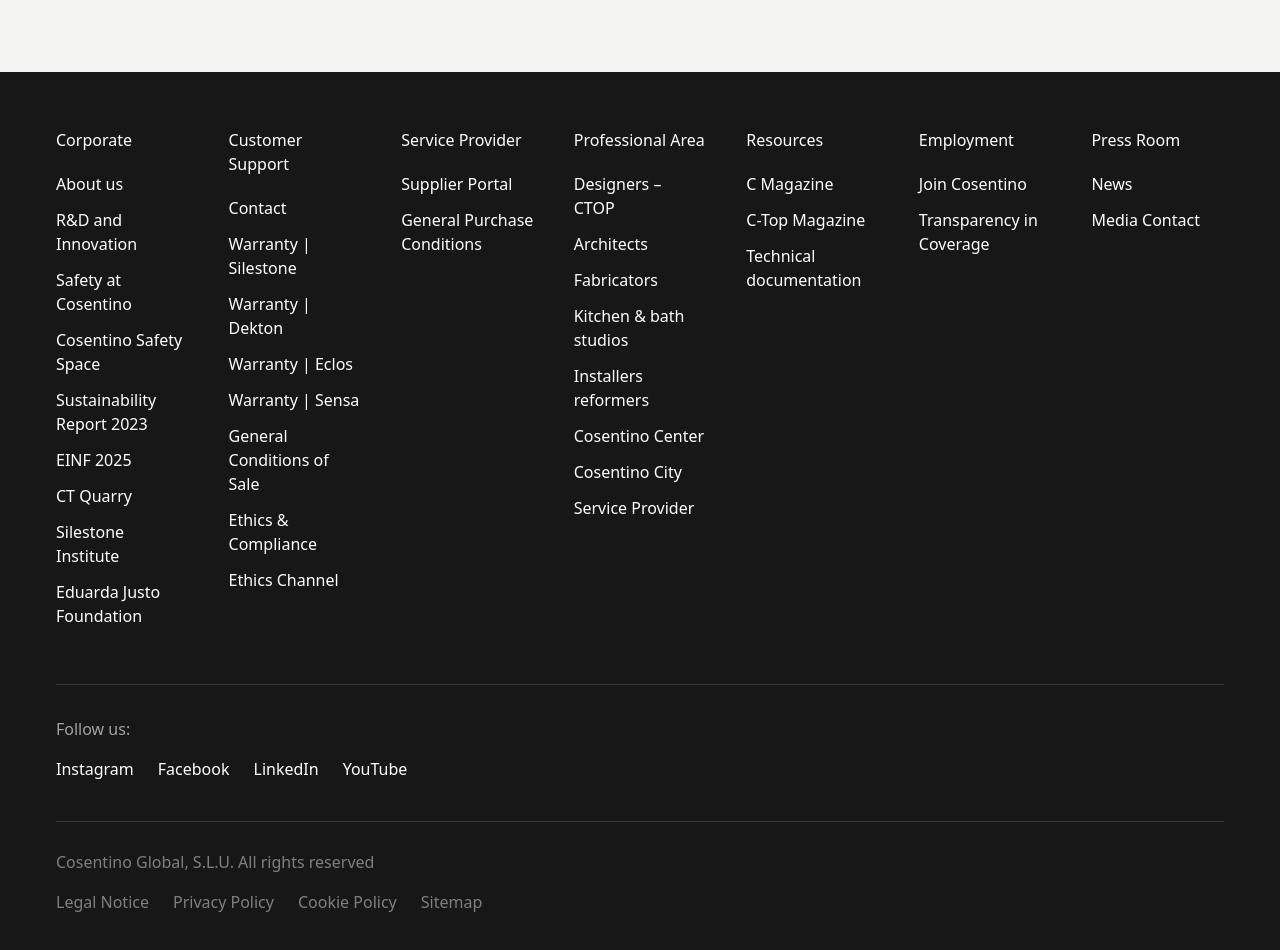
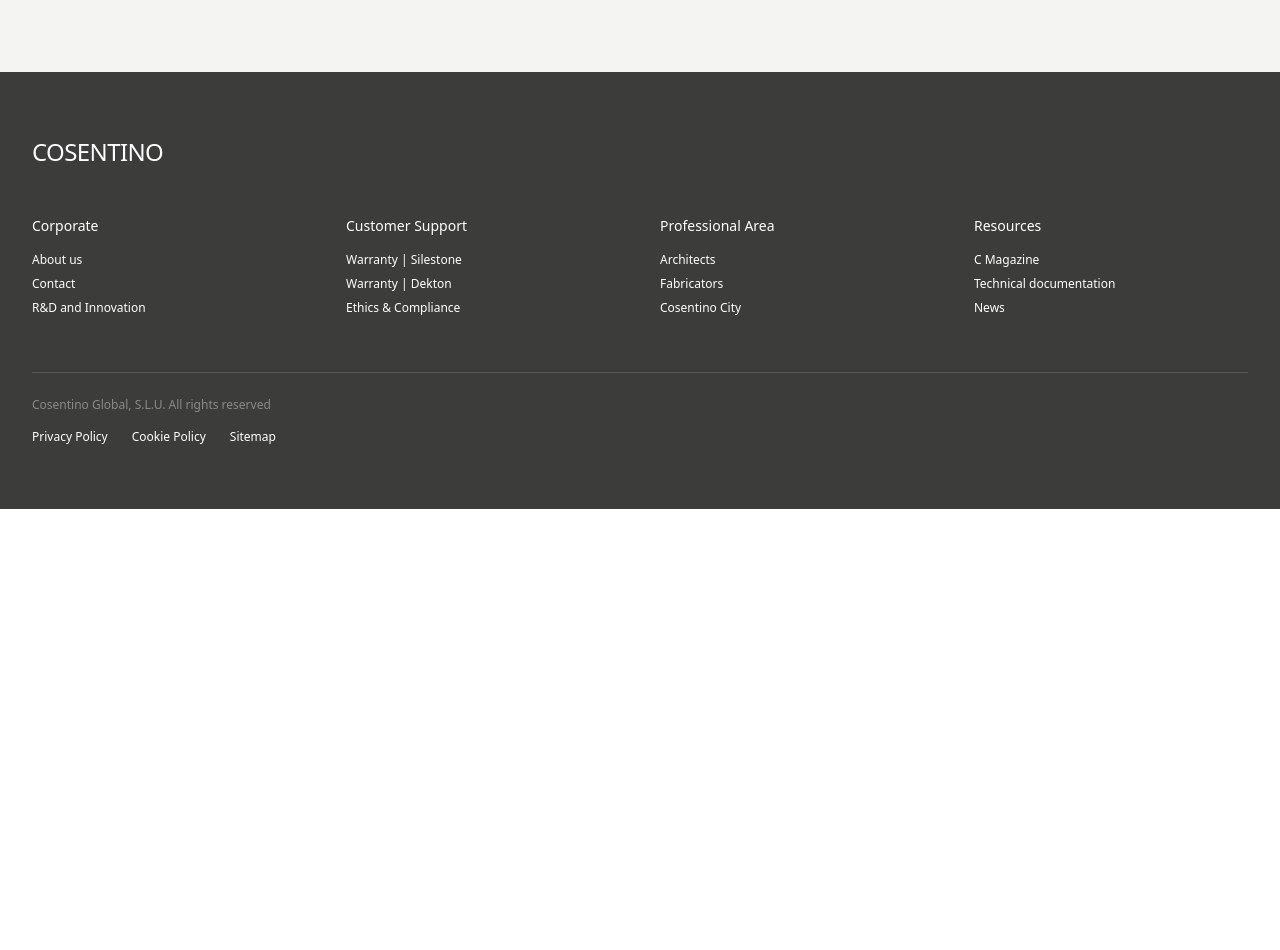
Before and after one commit to Minha4/cosentino-clone, a Next.js app: page / in a window 1280 px wide. Shown: the part 8620-9570 px from the top of the page. After the commit the page ends 9129 px from the top, so only its background shows below. Built offline with nearby package versions, Linux system fonts and the light colour scheme.

Commit message:
fix footer and pages

```diff
--- a/app/components/Footer.tsx
+++ b/app/components/Footer.tsx
@@ -1,235 +1,157 @@
-type FooterItem = {
-  label: string;
-  href: string;
-  internal: boolean;
-};
-
-type FooterColumn = {
-  title: string;
-  items: FooterItem[];
-};
-
-const footerColumns: FooterColumn[] = [
-  {
-    title: "Corporate",
-    items: [
-      { label: "About us", href: "/about-us/", internal: true },
-      { label: "R&D and Innovation", href: "https://www.cosentino.com/usa/innovation/", internal: false },
-      { label: "Safety at Cosentino", href: "https://www.cosentino.com/usa/safety-at-cosentino/", internal: false },
-      { label: "Cosentino Safety Space", href: "https://osh.cosentino.com/", internal: false },
-      {
-        label: "Sustainability Report 2023",
-        href: "https://static.cosentino.com/ESG/2023/Sustainability-2023.pdf",
-        internal: false,
-      },
-      {
-        label: "EINF 2025",
-        href: "https://assetstools.cosentino.com/api/v1/bynder/doc/0D67A72D-5C67-48F7-9B9A86AFAFD7A0DF/EINF-2025-EN.pdf",
-        internal: false,
-      },
-      { label: "CT Quarry", href: "https://www.cosentino.com/landings/ctquarry/", internal: false },
-      { label: "Silestone Institute", href: "https://silestoneinstitute.com/en/", internal: false },
-      { label: "Eduarda Justo Foundation", href: "https://fundacioneduardajusto.es/", internal: false },
-    ],
-  },
-
-  {
-    title: "Customer Support",
-    items: [
-      { label: "Contact", href: "/contact/", internal: true },
-      { label: "Warranty | Silestone", href: "https://www.cosentino.com/usa/silestone/warranty/", internal: false },
-      {
-        label: "Warranty | Dekton",
-        href: "https://www.cosentino.com/usa/dekton/dekton-25-year-warranty-cosentino/",
-        internal: false,
-      },
-      { label: "Warranty | Eclos", href: "https://www.cosentino.com/usa/eclos/warranty-eclos/", internal: false },
-      { label: "Warranty | Sensa", href: "https://www.cosentino.com/usa/sensa/warranty/", internal: false },
-      { label: "General Conditions of Sale", href: "https://www.cosentino.com/cgv/", internal: false },
-      { label: "Ethics & Compliance", href: "https://www.cosentino.com/usa/ethics-compliance/", internal: false },
-      { label: "Ethics Channel", href: "https://www.cosentino.com/usa/ethical-channel/", internal: false },
-    ],
-  },
-
-  {
-    title: "Service Provider",
-    items: [
-      { label: "Supplier Portal", href: "https://apps.cosentino.com/supplier/tabs/home", internal: false },
-      {
-        label: "General Purchase Conditions",
-        href: "https://assetstools.cosentino.com/api/v1/bynder/doc/111A9314-D0CF-4AC6-A2EE07D45C4FD4D0/gpc.pdf",
-        internal: false,
-      },
-    ],
-  },
-
-  {
-    title: "Professional Area",
-    items: [
-      { label: "Designers – CTOP", href: "https://www.cosentino.com/usa/professional/designers/", internal: false },
-      { label: "Architects", href: "https://www.cosentino.com/usa/professional/architects/", internal: false },
-      { label: "Fabricators", href: "https://www.cosentino.com/usa/professional/fabricators/", internal: false },
-      { label: "Kitchen & bath studios", href: "https://www.cosentino.com/usa/professional/kitchen-studios/", internal: false },
-      { label: "Installers reformers", href: "https://www.cosentino.com/usa/professional/installers-reformers/", internal: false },
-      { label: "Cosentino Center", href: "https://www.cosentino.com/usa/cosentino-center/", internal: false },
-      { label: "Cosentino City", href: "https://www.cosentino.com/usa/professional/cosentino-city/", internal: false },
-      { label: "Service Provider", href: "https://app.cosentino.com/supplier/tabs/home", internal: false },
-    ],
-  },
-
-  {
-    title: "Resources",
-    items: [
-      { label: "C Magazine", href: "https://www.cosentino.com/usa/c-magazine/", internal: false },
-      { label: "C-Top Magazine", href: "https://www.cosentino.com/usa/c-top-magazine/", internal: false },
-      {
-        label: "Technical documentation",
-        href: "https://www.cosentino.com/usa/professional/technical-documentation/",
-        internal: false,
-      },
-    ],
-  },
-
-  {
-    title: "Employment",
-    items: [
-      { label: "Join Cosentino", href: "https://jobs.cosentino.com/?locale=en_US", internal: false },
-      {
-        label: "Transparency in Coverage",
-        href: "https://www.cigna.com/legal/compliance/machine-readable-files",
-        internal: false,
-      },
-    ],
-  },
-
-  {
-    title: "Press Room",
-    items: [
-      { label: "News", href: "https://www.cosentino.com/usa/news/", internal: false },
-      { label: "Media Contact", href: "mailto:presscosentino@cosentino.com", internal: false },
-    ],
-  },
-];
-
 export default function Footer() {
   return (
-    <footer className="bg-[#171717] px-6 py-14 text-white md:px-10 lg:px-14">
-      <div className="mx-auto max-w-[1320px]">
+    <footer className="bg-[#3C3C3B] px-8 py-16 text-white">
+      <div className="mx-auto max-w-[1500px]">
+        <h2 className="text-2xl font-light tracking-tight">
+          COSENTINO
+        </h2>
 
-        <div className="grid gap-x-10 gap-y-12 sm:grid-cols-2 md:grid-cols-3 lg:grid-cols-4 xl:grid-cols-7">
-          {footerColumns.map((column) => (
-            <div key={column.title}>
-
-              <h3 className="mb-5 text-[16px] font-medium">
-                {column.title}
+        <div className="mt-12 grid grid-cols-1 gap-10 sm:grid-cols-2 lg:grid-cols-4">
+          <div>
+            <h3 className="mb-4 text-sm text-white">
+              Corporate
             </h3>
 
-              <div className="space-y-3">
-                {column.items.map((item) => (
+            <div className="flex flex-col gap-2">
               <a
-                    key={item.label}
-                    href={item.href}
-                    target={!item.internal && item.href.startsWith("http") ? "_blank" : undefined}
-                    rel={!item.internal && item.href.startsWith("http") ? "noreferrer" : undefined}
-                    className="block text-[16px] leading-6 text-white/60 transition-colors hover:text-white"
+                href="/about-us/"
+                className="text-xs text-white/60 hover:text-white"
               >
-                    {item.label}
-                  </a>
-                ))}
-              </div>
-
-            </div>
-          ))}
-        </div>
-
-        <div className="mt-14 border-t border-white/15 pt-8">
-
-          <p className="mb-4 text-[16px] text-white/60">
-            Follow us:
-          </p>
-
-          <div className="flex flex-wrap gap-6">
-
-            <a
-              href="https://www.instagram.com/grupocosentino/"
-              target="_blank"
-              rel="noreferrer"
-              className="text-[16px] text-white/60 transition-colors hover:text-white"
-            >
-              Instagram
+                About us
               </a>
 
               <a
-              href="https://www.facebook.com/CosentinoInternational"
-              target="_blank"
-              rel="noreferrer"
-              className="text-[16px] text-white/60 transition-colors hover:text-white"
+                href="/contact/"
+                className="text-xs text-white/60 hover:text-white"
               >
-              Facebook
+                Contact
               </a>
 
               <a
-              href="https://www.linkedin.com/company/cosentino/"
-              target="_blank"
-              rel="noreferrer"
-              className="text-[16px] text-white/60 transition-colors hover:text-white"
+                href="#"
+                className="text-xs text-white/60 hover:text-white"
               >
-              LinkedIn
+                R&D and Innovation
+              </a>
+            </div>
+          </div>
+
+          <div>
+            <h3 className="mb-4 text-sm text-white">
+              Customer Support
+            </h3>
+
+            <div className="flex flex-col gap-2">
+              <a
+                href="#"
+                className="text-xs text-white/60 hover:text-white"
+              >
+                Warranty | Silestone
               </a>
 
               <a
-              href="https://www.youtube.com/user/CosentinoTV"
-              target="_blank"
-              rel="noreferrer"
-              className="text-[16px] text-white/60 transition-colors hover:text-white"
+                href="#"
+                className="text-xs text-white/60 hover:text-white"
               >
-              YouTube
+                Warranty | Dekton
               </a>
 
+              <a
+                href="#"
+                className="text-xs text-white/60 hover:text-white"
+              >
+                Ethics & Compliance
+              </a>
             </div>
           </div>
 
-        <div className="mt-10 border-t border-white/15 pt-7">
+          <div>
+            <h3 className="mb-4 text-sm text-white">
+              Professional Area
+            </h3>
 
-          <p className="text-[16px] text-white/45">
+            <div className="flex flex-col gap-2">
+              <a
+                href="#"
+                className="text-xs text-white/60 hover:text-white"
+              >
+                Architects
+              </a>
+
+              <a
+                href="#"
+                className="text-xs text-white/60 hover:text-white"
+              >
+                Fabricators
+              </a>
+
+              <a
+                href="#"
+                className="text-xs text-white/60 hover:text-white"
+              >
+                Cosentino City
+              </a>
+            </div>
+          </div>
+
+          <div>
+            <h3 className="mb-4 text-sm text-white">
+              Resources
+            </h3>
+
+            <div className="flex flex-col gap-2">
+              <a
+                href="#"
+                className="text-xs text-white/60 hover:text-white"
+              >
+                C Magazine
+              </a>
+
+              <a
+                href="#"
+                className="text-xs text-white/60 hover:text-white"
+              >
+                Technical documentation
+              </a>
+
+              <a
+                href="#"
+                className="text-xs text-white/60 hover:text-white"
+              >
+                News
+              </a>
+            </div>
+          </div>
+        </div>
+
+        <div className="mt-14 border-t border-white/15 pt-6">
+          <p className="text-xs text-white/40">
             Cosentino Global, S.L.U. All rights reserved
           </p>
 
-          <div className="mt-4 flex flex-wrap gap-x-6 gap-y-3 text-[16px] text-white/45">
-
+          <div className="mt-4 flex gap-6">
             <a
               href="/privacy-policy/"
-              className="transition-colors hover:text-white"
-            >
-              Legal Notice
-            </a>
-
-            <a
-              href="/privacy-policy/"
-              className="transition-colors hover:text-white"
+              className="text-xs text-white/40 hover:text-white"
             >
               Privacy Policy
             </a>
 
             <a
               href="/cookie-policy/"
-              className="transition-colors hover:text-white"
+              className="text-xs text-white/40 hover:text-white"
             >
               Cookie Policy
             </a>
 
             <a
-              href="https://www.cosentino.com/usa/sitemap/"
-              target="_blank"
-              rel="noreferrer"
-              className="transition-colors hover:text-white"
+              href="/sitemap/"
+              className="text-xs text-white/40 hover:text-white"
             >
               Sitemap
             </a>
-
           </div>
         </div>
-
       </div>
     </footer>
   );
```
Lines whose indentation alone changed are shown as unchanged.
